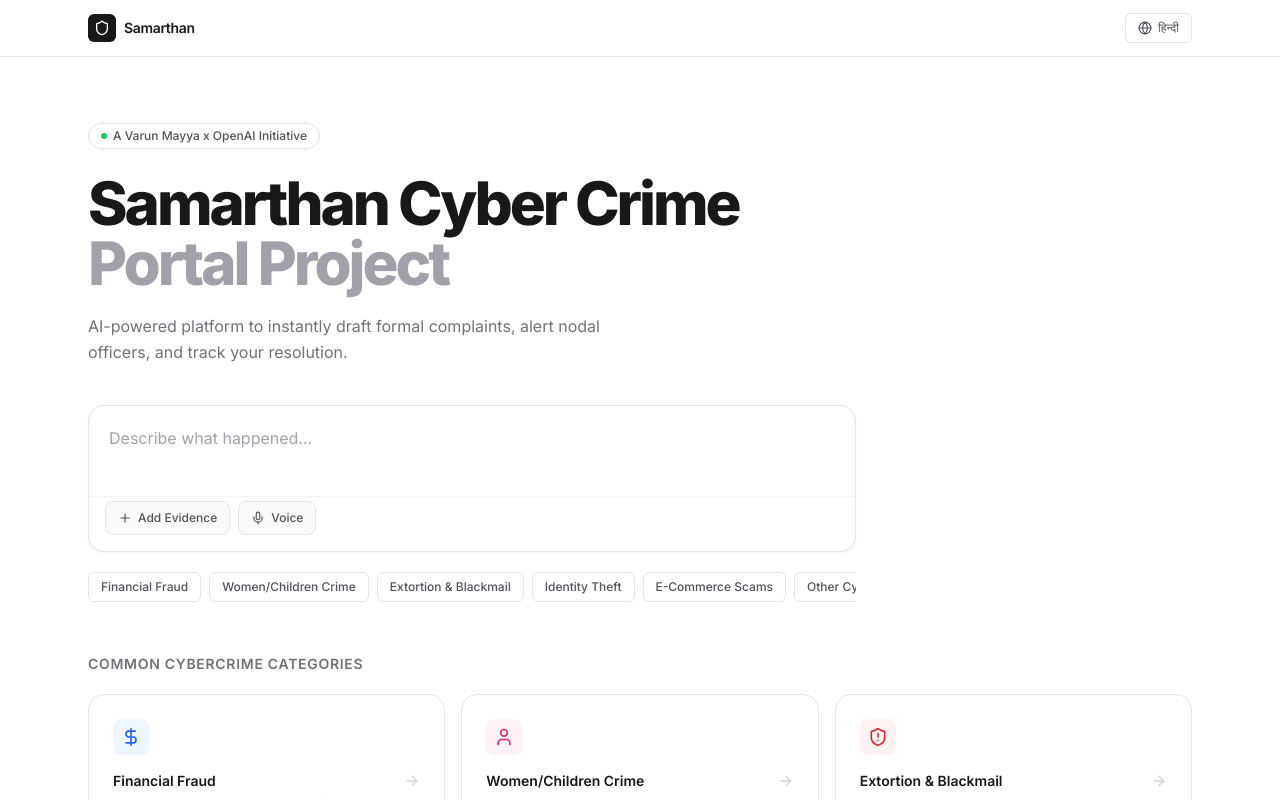
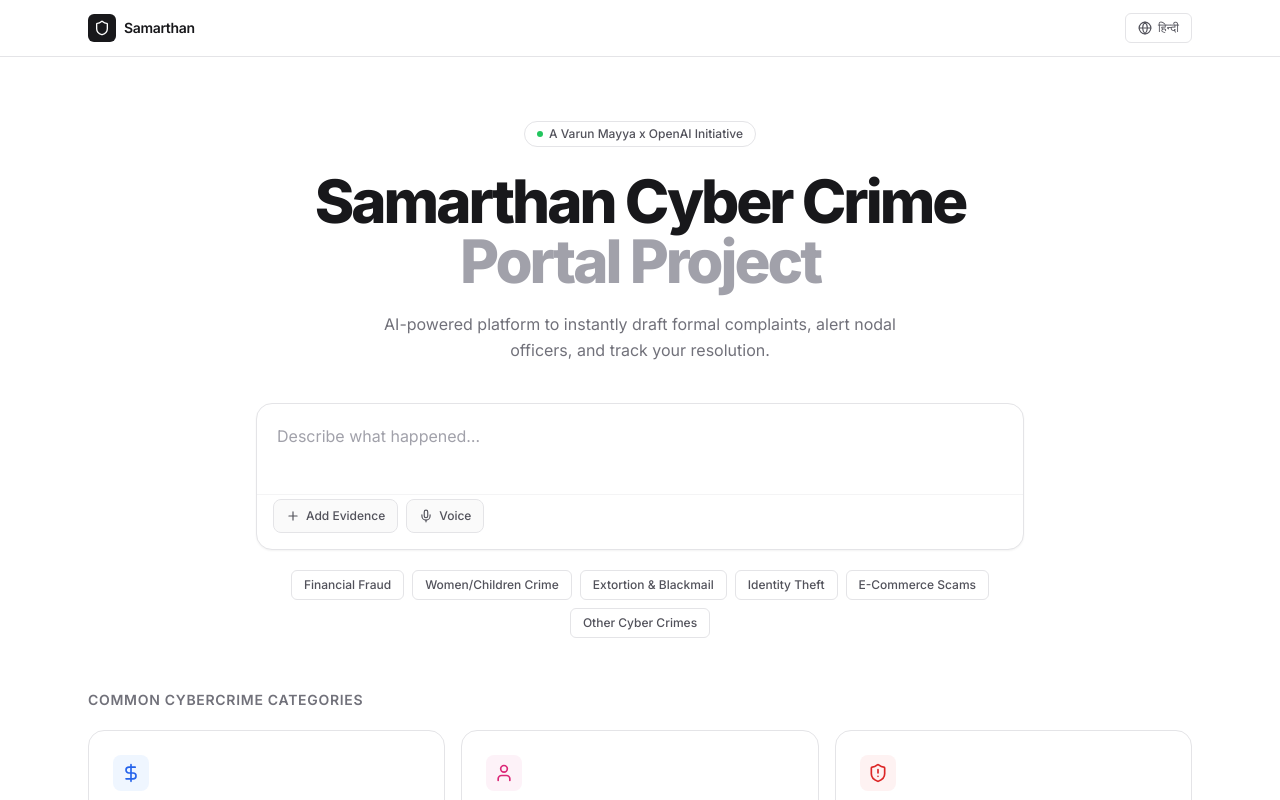
Before and after one commit to amrudhvishal25-ops/samarthan-ai-triage, a Next.js app: page / in a window 1280 px wide. Shown: the top 800 px of the page. Built offline with nearby package versions, Linux system fonts and the light colour scheme.

Commit message:
style: Center-align hero section — badge, heading, subtitle, chatbox, and pills

```diff
--- a/src/app/page.tsx
+++ b/src/app/page.tsx
@@ -120,7 +120,7 @@
       </header>
 
       {/* ── HERO ── */}
-      <section className="max-w-6xl mx-auto px-6 pt-16 pb-12">
+      <section className="max-w-6xl mx-auto px-6 pt-16 pb-12 flex flex-col items-center text-center">
         <div className="inline-flex items-center gap-1.5 border border-zinc-200 rounded-full px-3 py-1 text-xs font-medium text-zinc-600 mb-6">
           <span className="w-1.5 h-1.5 rounded-full bg-green-500"></span>
           {hi ? 'Varun Mayya x OpenAI की पहल' : 'A Varun Mayya x OpenAI Initiative'}
@@ -143,7 +143,7 @@
         {/* ── CHATBOX ── */}
         <input type="file" ref={fileRef} hidden accept="image/*,.pdf" onChange={handleFileSelect} />
 
-        <form onSubmit={handleAutoAnalyze} className="border border-zinc-200 rounded-2xl bg-white shadow-sm overflow-hidden max-w-3xl">
+        <form onSubmit={handleAutoAnalyze} className="border border-zinc-200 rounded-2xl bg-white shadow-sm overflow-hidden w-full max-w-3xl text-left">
           <textarea
             value={inputText}
             onChange={(e) => setInputText(e.target.value)}
@@ -192,7 +192,7 @@
         </form>
 
         {/* ── FILTER PILLS ── */}
-        <div className="flex items-center gap-2 mt-5 overflow-x-auto pb-1 scrollbar-hide max-w-3xl">
+        <div className="flex items-center justify-center gap-2 mt-5 flex-wrap pb-1 scrollbar-hide w-full max-w-3xl">
           {filters.map((f, i) => (
             <button
               key={i}
```
